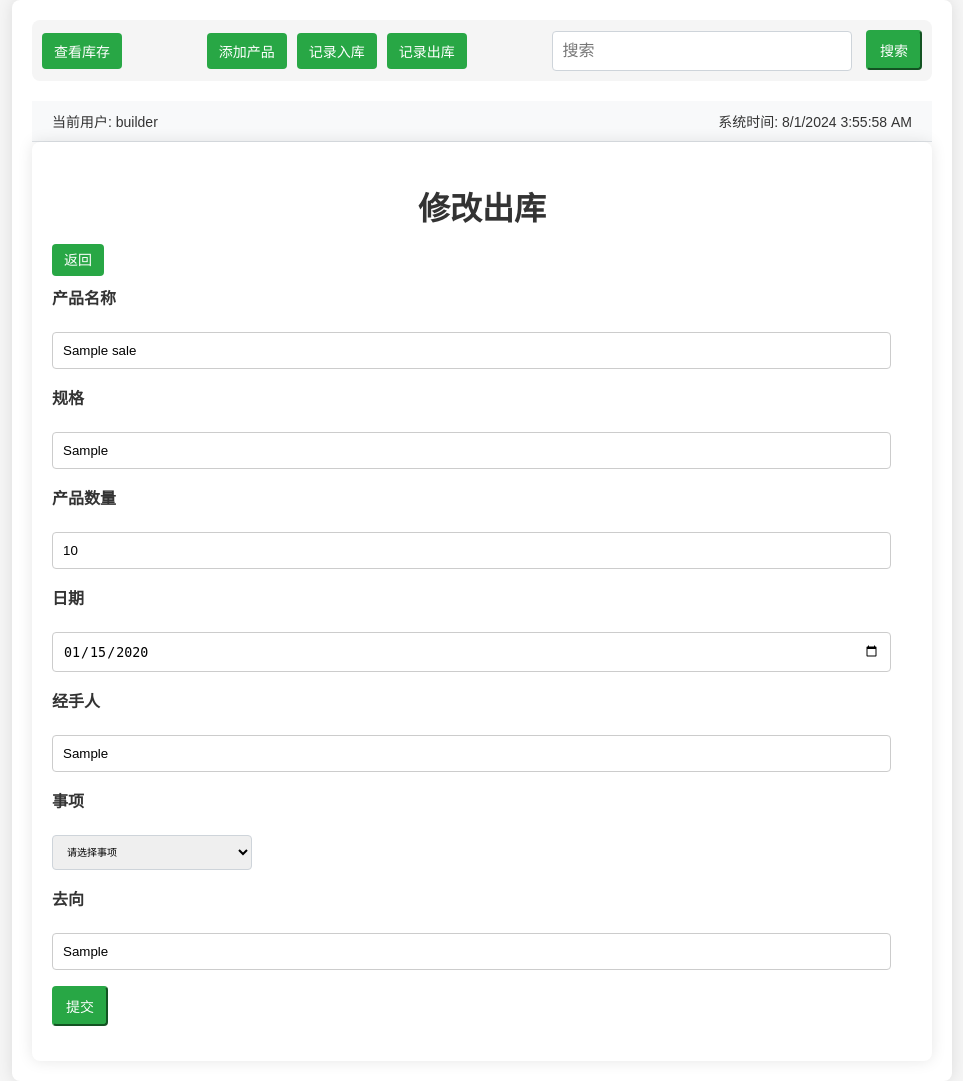
After one commit to Ziyike1/inventory_management_app, a Flask app: page /edit_sale/1 in a window 1280 px wide. The commit adds this page. Shown: the whole page, without its empty margins (158-1121 px from the left). Run offline with Flask 3, Linux system fonts and the light colour scheme; tables that the repository leaves empty hold one stand-in row (values such as "Sample post").

Commit message:
new features and update: 1:add the "revise" button beside the "delete" button

```diff
--- a/app/routes.py
+++ b/app/routes.py
@@ -14,7 +14,8 @@ def index():
     purchases = Purchase.query.all()
     sales = Sale.query.all()
     current_user = getpass.getuser()
-    return render_template('index.html', products=products, purchases=purchases, sales=sales, current_time=datetime.now(), current_user=current_user)
+    return render_template('index.html', products=products, purchases=purchases, sales=sales,
+                           current_time=datetime.now(), current_user=current_user)
 
 
 @current_app.route('/product', methods=['GET', 'POST'])
@@ -24,7 +25,8 @@ def product():
         name = request.form['name']
         specification = request.form['specification']
         initial_stock = request.form['initial_stock']
-        product = Product(id=id, name=name, specification=specification, initial_stock=initial_stock, current_stock=initial_stock)
+        product = Product(id=id, name=name, specification=specification, initial_stock=initial_stock,
+                          current_stock=initial_stock)
         db.session.add(product)
         db.session.commit()
         flash('新库存添加成功')
@@ -57,7 +59,8 @@ def purchase():
             product.current_stock = int(product.current_stock)
             product.current_stock = int(product.current_stock) + quantity
 
-        purchase = Purchase(id=str(uuid.uuid4()), product_id=product_id, name=name, specification=specification, quantity=quantity, date=date, supplier=supplier, things=things, company=company)
+        purchase = Purchase(id=str(uuid.uuid4()), product_id=product_id, name=name, specification=specification,
+                            quantity=quantity, date=date, supplier=supplier, things=things, company=company)
         db.session.add(purchase)
         db.session.commit()
 
@@ -81,7 +84,8 @@ def sale():
         supplier = request.form.get('supplier', None)
         things = request.form['things']
         company = request.form['company']
-        sale = Sale(id=str(uuid.uuid4()), product_id=product_id, name=name, specification=specification, quantity=quantity, date=date, supplier=supplier, things=things, company=company)
+        sale = Sale(id=str(uuid.uuid4()), product_id=product_id, name=name, specification=specification,
+                    quantity=quantity, date=date, supplier=supplier, things=things, company=company)
         db.session.add(sale)
 
         product = Product.query.get(product_id)
@@ -92,7 +96,8 @@ def sale():
         return redirect(url_for('index'))
     available_products = Product.query.filter(Product.current_stock > 0).all()
     current_user = getpass.getuser()
-    return render_template('sale.html', available_products=available_products, current_time=datetime.now(), current_user=current_user)
+    return render_template('sale.html', available_products=available_products, current_time=datetime.now(),
+                           current_user=current_user)
 
 
 @current_app.route('/delete_product/<product_id>', methods=['POST'])
@@ -120,3 +125,55 @@ def delete_sale(sale_id):
     db.session.commit()
     flash('出库记录删除成功!')
     return redirect(url_for('index'))
+
+
+@current_app.route('/edit_product/<product_id>', methods=['GET', 'POST'])
+def edit_product(product_id):
+    product = Product.query.get_or_404(product_id)
+    if request.method == 'POST':
+        product.id = request.form['id']
+        product.name = request.form['name']
+        product.specification = request.form['specification']
+        product.initial_stock = request.form['initial_stock']
+        product.current_stock = request.form['current_stock']
+        db.session.commit()
+        flash('产品信息修改成功!')
+        return redirect(url_for('index'))
+    return render_template('edit_product.html', product=product, current_time=datetime.now(),
+                           current_user=getpass.getuser())
+
+
+@current_app.route('/edit_purchase/<purchase_id>', methods=['GET', 'POST'])
+def edit_purchase(purchase_id):
+    purchase = Purchase.query.get_or_404(purchase_id)
+    if request.method == 'POST':
+        purchase.name = request.form['purchase_name']
+        purchase.specification = request.form['specification']
+        purchase.quantity = request.form['quantity']
+        purchase.date = datetime.strptime(request.form['date'], '%Y-%m-%d').date()
+        purchase.supplier = request.form['supplier']
+        purchase.things = request.form['things']
+        purchase.company = request.form['company']
+        db.session.commit()
+        flash('入库记录修改成功!')
+        return redirect(url_for('index'))
+    return render_template('edit_purchase.html', purchase=purchase, current_time=datetime.now(),
+                           current_user=getpass.getuser())
+
+
+@current_app.route('/edit_sale/<sale_id>', methods=['GET', 'POST'])
+def edit_sale(sale_id):
+    sale = Sale.query.get_or_404(sale_id)
+    if request.method == 'POST':
+        sale.name = request.form['sale_name']
+        sale.specification = request.form['specification']
+        sale.quantity = request.form['quantity']
+        sale.date = datetime.strptime(request.form['date'], '%Y-%m-%d').date()
+        sale.supplier = request.form['supplier']
+        sale.things = request.form['things']
+        sale.company = request.form['company']
+        db.session.commit()
+        flash('出库记录修改成功!')
+        return redirect(url_for('index'))
+    return render_template('edit_sale.html', sale=sale, current_time=datetime.now(),
+                           current_user=getpass.getuser())
--- a/app/static/css/style.css
+++ b/app/static/css/style.css
@@ -238,8 +238,12 @@ select:focus {
 }
 
 .btn-sm {
-  height: 42px;
-  width: 35px;
-  padding: 5px 10px;
-  font-size: 0.875em;
+  height: 32.5px;
+  width: 48px;
+  padding: 1px 1px;
+  font-size: 1.2em;
 }
+
+.btn-black{
+  background-color: gray;
+}
--- /dev/null
+++ b/app/templates/edit_sale.html
@@ -0,0 +1,46 @@
+{% extends "layout.html" %}
+{% block title %}修改出库{% endblock %}
+{% block content %}
+
+  <div class="container">
+    <h1>修改出库</h1>
+    <form method="POST">
+      <a class="nav-link btn-custom" href="{{ url_for('index') }}">返回</a>
+      <p></p>
+      <p>
+        <label for="sale_name">产品名称</label><br>
+        <input type="text" id="sale_name" name="sale_name" size="32" value="{{ sale.name }}" required>
+      </p>
+      <p>
+        <label for="specification">规格</label><br>
+        <input type="text" id="specification" name="specification" size="32" value="{{ sale.specification }}" required>
+      </p>
+      <p>
+        <label for="quantity">产品数量</label><br>
+        <input type="number" id="quantity" name="quantity" size="32" min="0" value="{{ sale.quantity }}" required>
+      </p>
+      <p>
+        <label for="date">日期</label><br>
+        <input type="date" id="date" name="date" size="32" value="{{ sale.date }}" required>
+      </p>
+      <p>
+        <label for="supplier">经手人</label><br>
+        <input type="text" id="supplier" name="supplier" size="32" value="{{ sale.supplier }}">
+      </p>
+      <p>
+        <label for="things">事项</label><br>
+          <select id="things" name="things" >
+            <option value="">请选择事项</option>
+            <option value="新购">新购</option>
+            <option value="返修">返修</option>
+            <option value="调用">调用</option>
+          </select>
+      </p>
+      <p>
+        <label for="company">去向</label><br>
+        <input type="text" id="company" name="company" size="32" value="{{ sale.company }}">
+      </p>
+      <p><button type="submit" class="nav-link btn-custom">提交</button></p>
+    </form>
+  </div>
+{% endblock %}
--- a/app/templates/index.html
+++ b/app/templates/index.html
@@ -26,6 +26,7 @@
               <form action="{{ url_for('delete_product', product_id=product.id) }}" method="POST" style="display:inline;">
                 <button type="submit" class="btn btn-danger btn-sm">删除</button>
               </form>
+              <a href="{{ url_for('edit_product', product_id=product.id) }}" class="nav-link btn-custom btn-black">修改</a>
             </td>
           </tr>
         {% endfor %}
@@ -63,6 +64,7 @@
               <form action="{{ url_for('delete_purchase', purchase_id=purchase.id) }}" method="POST" style="display:inline;">
                 <button type="submit" class="btn btn-danger btn-sm">删除</button>
               </form>
+               <a href="{{ url_for('edit_purchase', purchase_id=purchase.id) }}" class="nav-link btn-custom btn-black">修改</a>
             </td>
           </tr>
         {% endfor %}
@@ -100,6 +102,7 @@
               <form action="{{ url_for('delete_sale', sale_id=sale.id) }}" method="POST" style="display:inline;">
                 <button type="submit" class="btn btn-danger btn-sm">删除</button>
               </form>
+                             <a href="{{ url_for('edit_sale', sale_id=sale.id) }}" class="nav-link btn-custom btn-black">修改</a>
             </td>
           </tr>
         {% endfor %}
--- a/app/templates/product.html
+++ b/app/templates/product.html
@@ -9,7 +9,7 @@
       <p></p>
       <p>
         <label for="id">产品ID</label><br>
-        <input type="text" id="id" name="id" size="32" min="0" required>
+        <input type="text" id="id" name="id" size="32" required>
       </p>
       <p>
         <label for="name">产品名称</label><br>
```
Also changed, not shown: app/templates/edit_product.html (added, +33 -0 lines), app/templates/edit_purchase.html (added, +46 -0 lines).
